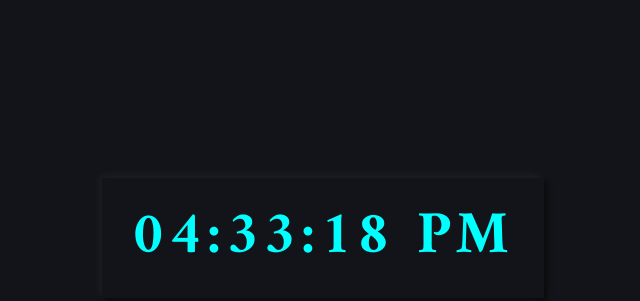
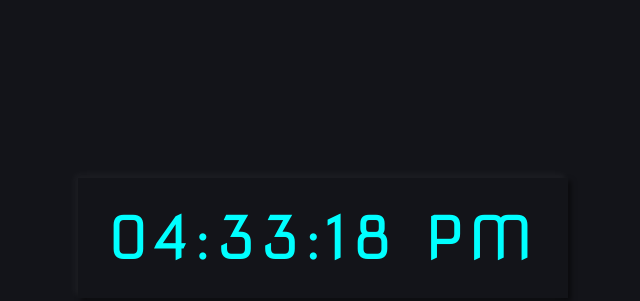
Before and after one commit to neonmanjs/time, a plain HTML site: page index.html in a window 1280 px wide. Shown: the part 162-463 px from the top of the page, without its empty margins (317-957 px from the left). Drawn offline with Linux system fonts and the light colour scheme.

Commit message:
Update index.html

```diff
--- a/index.html
+++ b/index.html
@@ -4,7 +4,7 @@
     <meta charset="utf-8">
     <title>Neumorphic Digital Clock</title>
     <style>
-@import url('https://fonts.googleapis.com/css2?family=Amiri:wght@700&display=swap');
+@import url('https://fonts.googleapis.com/css2?family=Nova+Square&display=swap');
 *{
   margin: 0;
   padding: 0;
@@ -32,7 +32,7 @@ body{
   font-size: 60px;
   color: cyan;
   letter-spacing: 5px;
-  font-family: 'Amiri', sans-serif;
+  font-family: 'Nova Square', sans-serif;
 }
 </style>
   </head>
```
